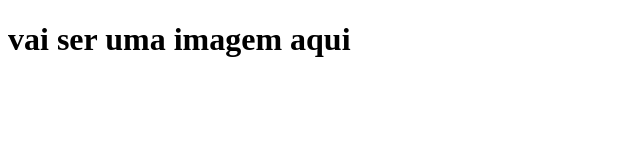
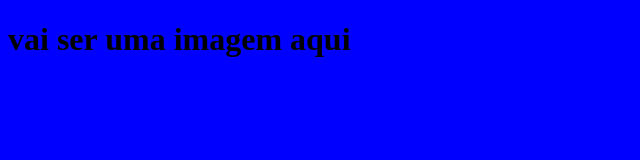
Before and after one commit to GrupoLindoMIL/Site-MIL, a plain HTML site: page index.html in a window 1280 px wide. Shown: the whole page, without its empty margins (0-640 px from the left). Drawn offline with Linux system fonts and the light colour scheme.

Commit message:
Update style.css

```diff
--- a/style.css
+++ b/style.css
@@ -1 +1,3 @@
-body { backgroud-color: blue}
+body {
+ background-color: blue;
+     }
```
